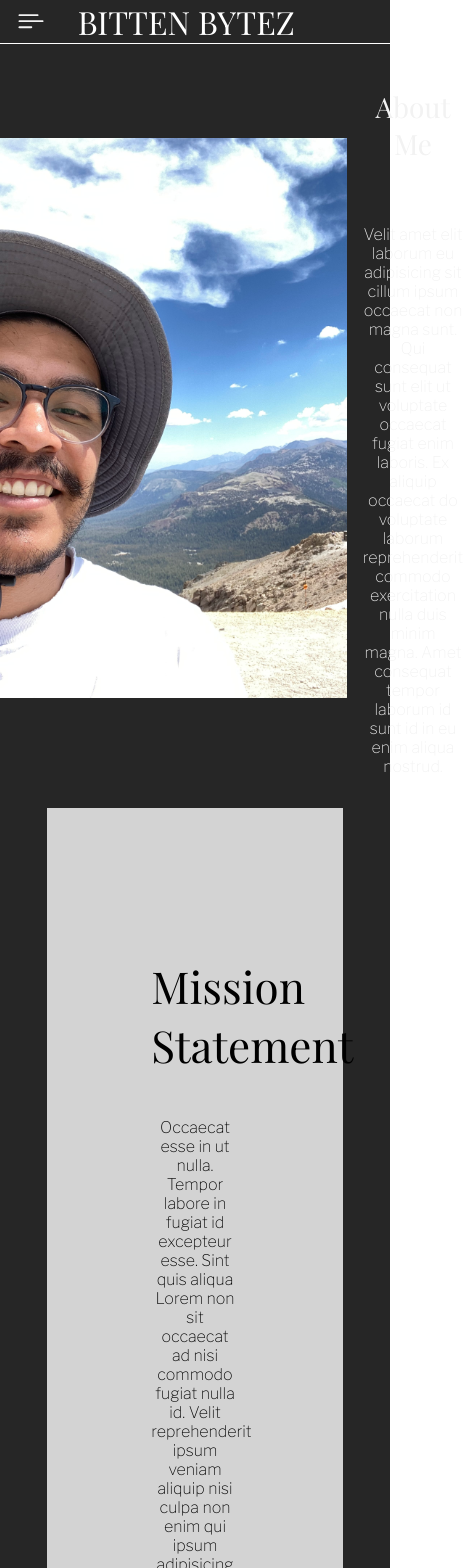
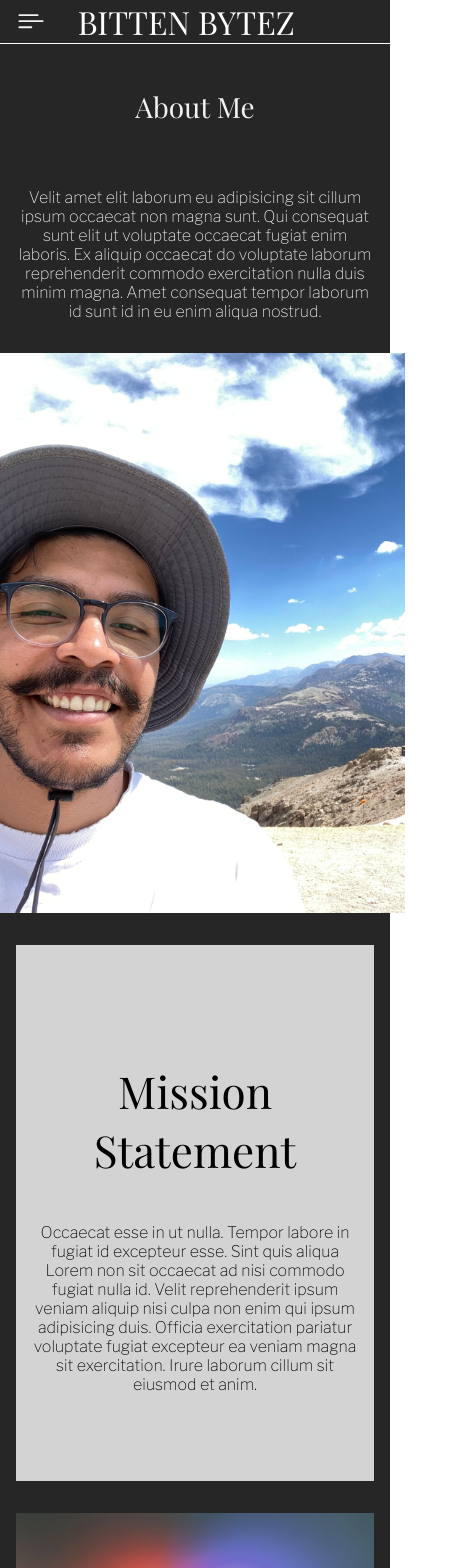
Before and after one commit to JoseValadez310/bittenbyte, a React (Create React App) app: page /About in a window 390 px wide. Shown: the top 1568 px of the page, 463 px wide, since content can reach past the window. Built offline with nearby package versions, Linux system fonts and the light colour scheme; a web font is replaced by a local one.

Commit message:
about page is all done - resized according to viewport - hero tab images got a minor resize as well, 960 x 540

```diff
--- a/src/components/Nav.js
+++ b/src/components/Nav.js
@@ -34,7 +34,7 @@ const Nav = (props) => {
                 <NavLink className = 'navLink' to = '/Archive/Hobby' onClick = {() => props.tabSection('Hobby')}>
                     Hobbies
                         </NavLink>
-                <NavLink className = 'navLink' to = '/Archive/Food' onClick = {() => props.tabSection('Fo00000od')} >
+                <NavLink className = 'navLink' to = '/Archive/Food' onClick = {() => props.tabSection('Food')} >
                     Food
                         </NavLink>
                 {/* <NavLink className = 'navLink' to = '/Comunity'>
--- a/src/styles/about-page.css
+++ b/src/styles/about-page.css
@@ -56,7 +56,6 @@
 .tab-info-image-wrapper{
     position: relative;
     width: 100%;
-    height: 52%;
     overflow: hidden;
     border-radius: 0px;
 }
@@ -69,9 +68,6 @@
     width: inherit;
     position: relative;
 
-}
-#tab-info-food {
-    bottom: 30px;
 }
 
 
@@ -99,3 +95,26 @@
     }
 
 }
+
+@media only screen and (max-width: 830px) {
+    .about-me-container {
+        grid-column: 1/13;
+    }
+    .mission-statement-container {
+        grid-column: 1/13;
+    }
+    .tab-info-container {
+        grid-column: 1/13;
+        flex-direction: column;
+    }
+}
+
+@media only screen and (max-width: 630px) {
+    .about-me-container {
+      flex-direction: column-reverse;
+    }
+    .mission-statement-container{
+        padding-block: 20%;
+        padding-inline: 4%;
+    }
+}
--- a/src/styles/article-page.css
+++ b/src/styles/article-page.css
@@ -130,4 +130,7 @@
         font-size: .85rem;
         padding: 0%;
     }
+    .article-image-wrapper > img {
+        border-radius: 0px;
+    }
 }
--- a/src/styles/home-page.css
+++ b/src/styles/home-page.css
@@ -493,6 +493,9 @@
     .card-summary{
         display: none ;
     }
+    .set-up-section > img  {
+        width: 100%;
+    }
 
 
 }
@@ -516,7 +519,7 @@
     /* mobile view card layout */
         .card-article {
             flex-direction: column;
-            border-radius: 0 0 0 0 ;
+            border-radius: 0px ;
 
         }
         .card-description {
--- a/src/styles/nav-component.css
+++ b/src/styles/nav-component.css
@@ -10,7 +10,8 @@
 
 }
 .openbtn{
-width: 1rem;
+    display: none;
+    width: 1rem;
 }
 .logo {
     font-family: 'Playfair Display', serif;
@@ -105,6 +106,7 @@ width: 1rem;
       }
 
     .openbtn {
+        display: block;
         grid-column: 1/2;
         width: 100%;
         cursor: pointer;
```
Also changed, not shown: src/content/images/food-hero.jpg, src/content/images/hobby-hero.jpg.
